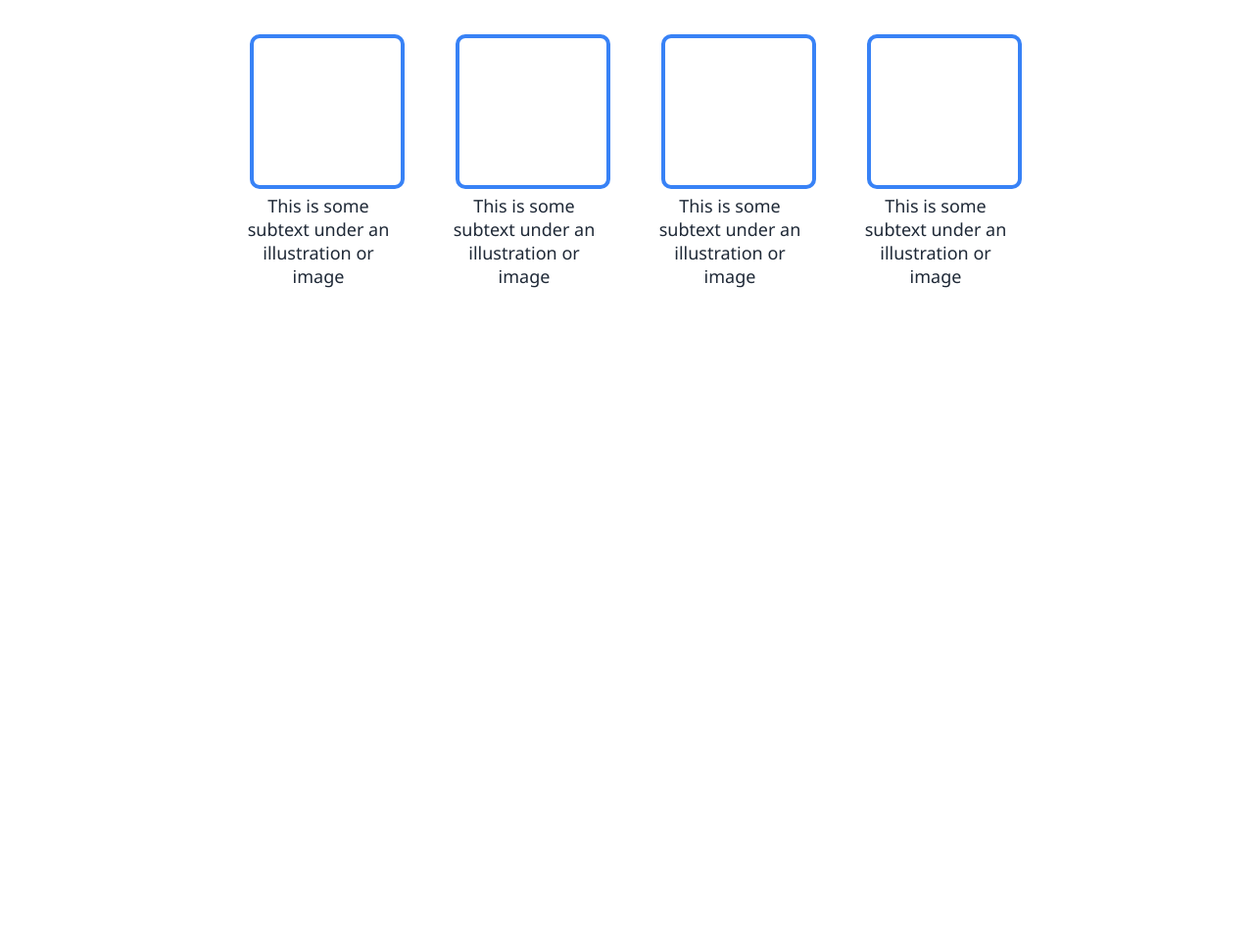
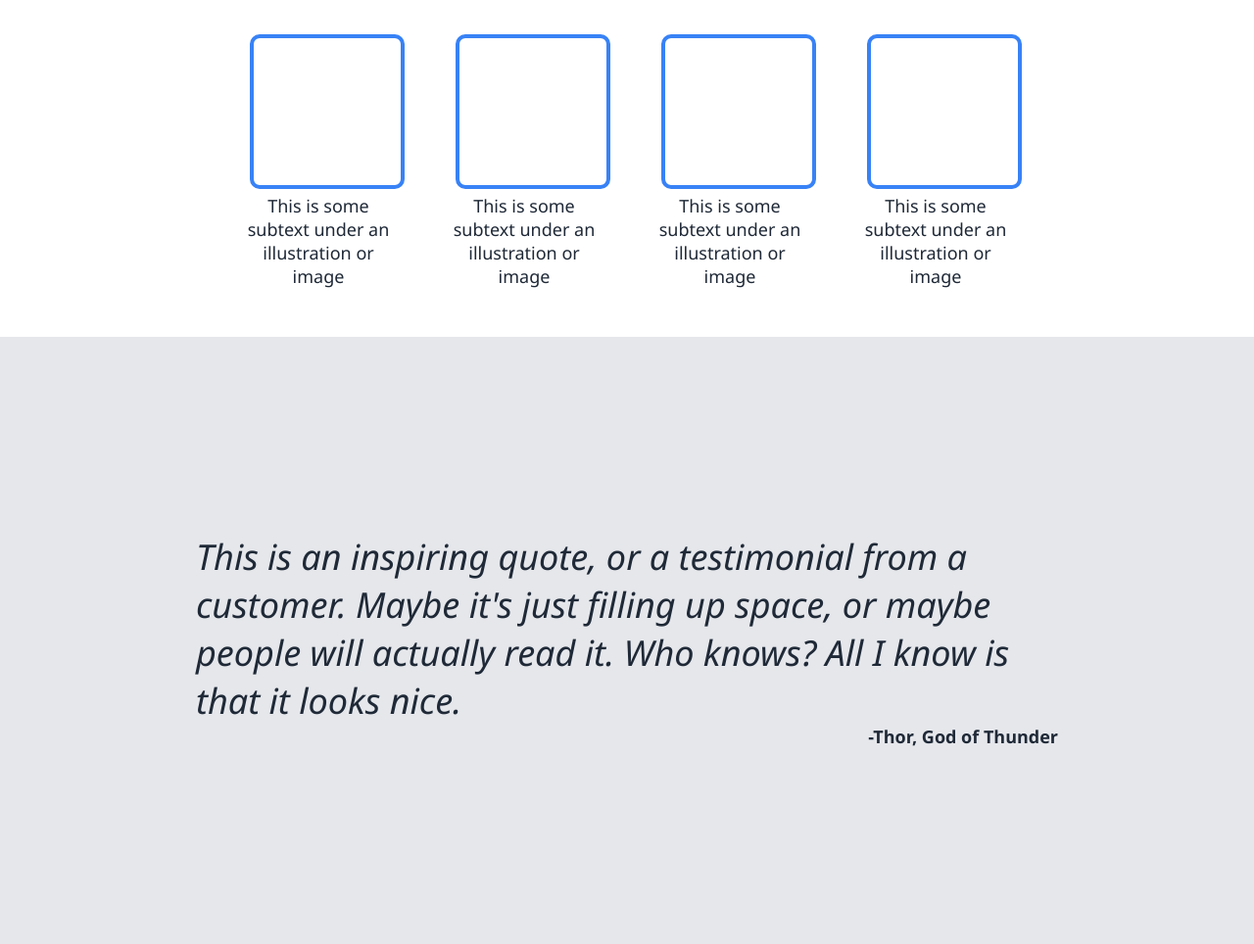
Before and after one commit to tblanez/landing-page-project, a plain HTML site: page index.html in a window 1280 px wide. Shown: the part 621-1585 px from the top of the page at 98% size. Before the commit the page ends 965 px from the top, so only its background shows below. Drawn offline with Linux system fonts and the light colour scheme.

Commit message:
Add HTML and CSS for the third section of the landing page, using p, span, column flex direction, and padding

```diff
--- a/index.html
+++ b/index.html
@@ -48,5 +48,9 @@
             </div>
         </div>
     </div>
+    <div class="section-three">
+            <p class="quote">This is an inspiring quote, or a testimonial from a customer. Maybe it's just filling up space, or maybe people will actually read it. Who knows? All I know is that it looks nice.</p>
+            <span class="author">-Thor, God of Thunder</span>
+    </div>
 </body>
 </html>
--- a/styles.css
+++ b/styles.css
@@ -98,3 +98,23 @@ button {
 .box {
     width: 150px;
 }
+
+.section-three {
+    background-color: #e5e7eb;
+    padding: 200px;
+    display: flex;
+    flex-direction: column;
+}
+
+.quote {
+    font-size: 36px;
+    color: #1f2937;
+    font-style: italic;
+}
+
+.author {
+    color: #1f2937;
+    font-weight: bolder;
+    font-size: 18px;
+    align-self: flex-end;
+}
```
